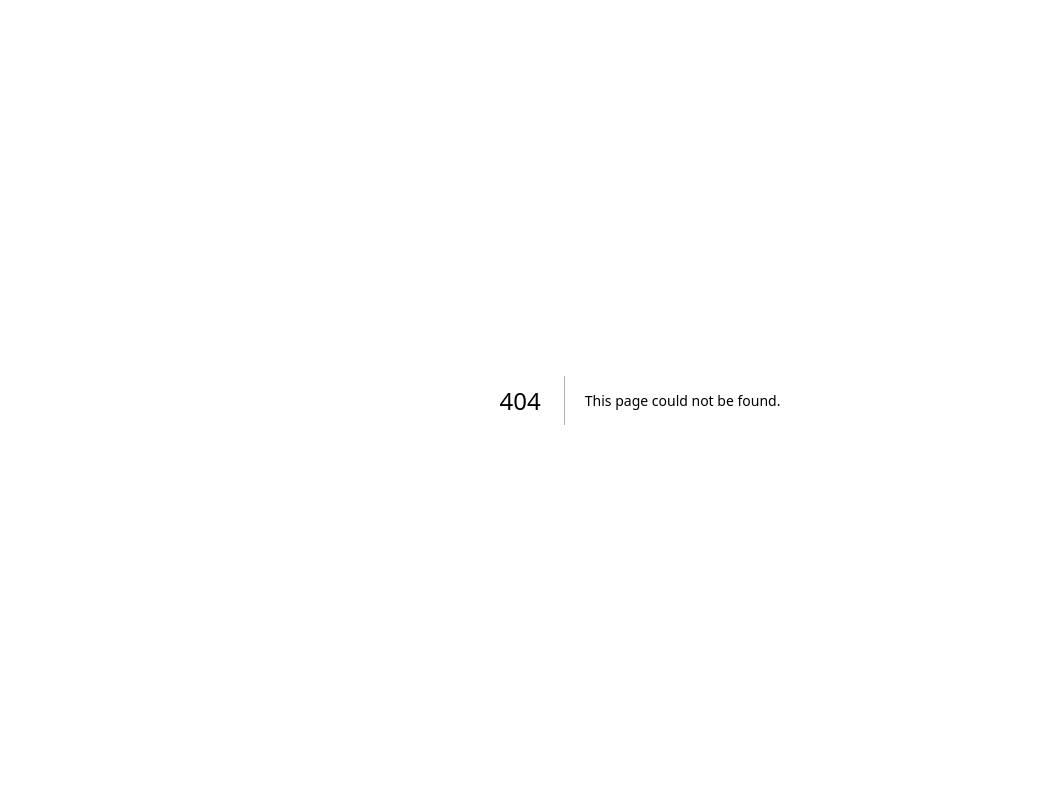
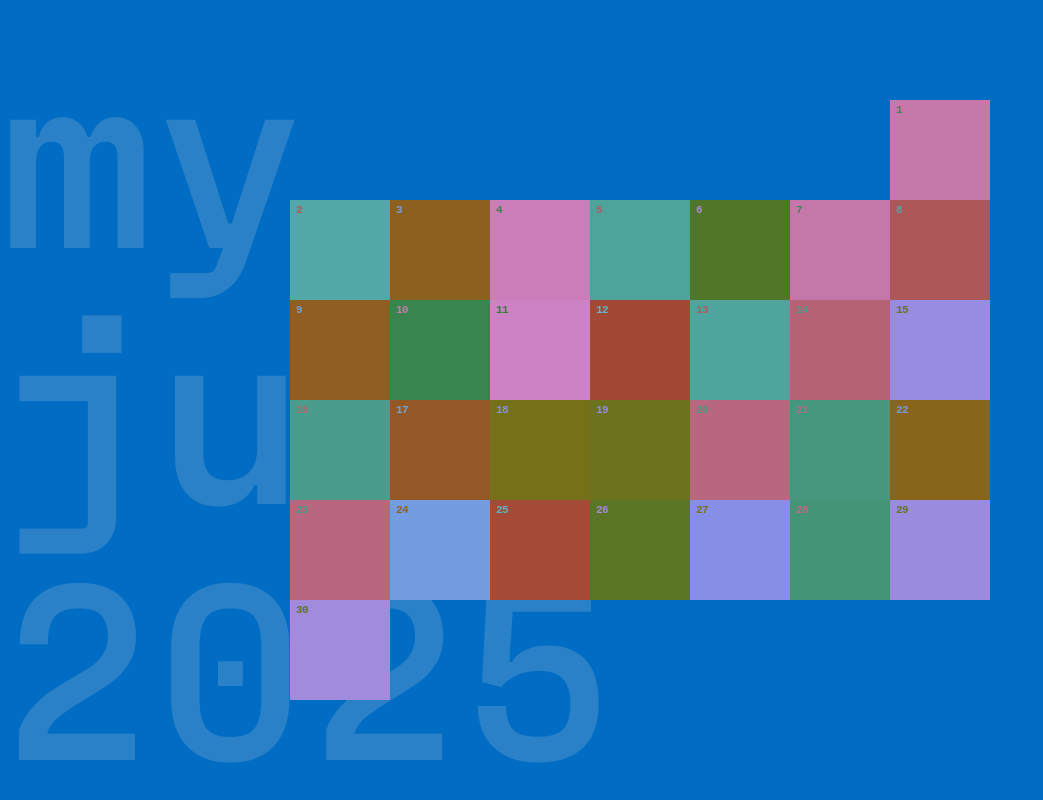
Before and after one commit to andrewlevada/a-plant, a Next.js app: page /cal in a window 1280 px wide. Before the commit this address had no page. Shown: the whole page, without its empty margins (0-1043 px from the left). Built offline with nearby package versions, Linux system fonts and the light colour scheme.

Commit message:
making a calendar

```diff
--- /dev/null
+++ b/app/cal/page.tsx
@@ -0,0 +1,64 @@
+"use client"
+
+import { useState, useEffect } from 'react'
+
+const startFrom = 6
+const daysInThisMonth = 30
+
+export default function June2025() {
+  const [dayHues, setDayHues] = useState<number[]>([])
+  const [mounted, setMounted] = useState(false)
+
+  useEffect(() => {
+    // Generate random hues only on client side
+    const hues = Array.from({ length: daysInThisMonth }, () => Math.floor(Math.random() * 360))
+    setDayHues(hues)
+    setMounted(true)
+  }, [])
+
+  return (
+    <div className="min-h-screen flex items-center justify-center relative">
+      {/* Huge background text */}
+      <div className="absolute inset-0 flex items-center pointer-events-none z-0">
+        <h1 className="text-gray-300 opacity-20 text-[20vw] leading-none font-bold whitespace-nowrap overflow-hidden"
+            style={{ fontFamily: 'var(--font-primary)' }}>
+          my<br/>june<br/>2025
+        </h1>
+      </div>
+
+      <style jsx>{`
+        @keyframes hue-flicker {
+          0%, 100% { filter: hue-rotate(0deg); }
+          50% { filter: hue-rotate(400deg); }
+        }
+
+        .day-cell {
+          animation: hue-flicker 2.5s ease-in-out infinite;
+        }
+      `}</style>
+      <div className="w-[700px] h-[600px] grid grid-cols-7 grid-rows-6 relative z-10">
+        {Array.from({ length: 42 }, (_, i) => {
+          const isEmpty = i < startFrom || i >= startFrom + daysInThisMonth
+          const dayNumber = i - startFrom + 1
+          const hue = mounted ? dayHues[i - startFrom] : 0
+
+          return isEmpty ? (
+            <div key={i} className="bg-transparent">
+              <p className="text-transparent text-xs"></p>
+            </div>
+          ) : (
+            <div
+              key={i}
+              className={mounted ? "day-cell" : ""}
+              style={mounted ? {
+                backgroundColor: `hsl(${hue}, 35%, 50%)`
+              } : undefined}
+            >
+              <p className="mt-1 ml-1.5 text-white mix-blend-difference">{dayNumber}</p>
+            </div>
+          )
+        })}
+      </div>
+    </div>
+  );
+}
--- a/app/page.tsx
+++ b/app/page.tsx
@@ -67,7 +67,7 @@ export default function Home() {
                 }}
                 transition={{ duration: 0.2 }}
               >
-                <Link href={link.href} target="_blank">
+                <Link href={link.internal ? link.href : link.href} target={link.internal ? undefined : "_blank"}>
                   <p className="text-center min-w-max">{link.content}</p>
                 </Link>
               </motion.div>
@@ -85,6 +85,7 @@ interface FloatingLink {
   gridColumn: string;
   gridRow: string;
   rotate: number;
+  internal?: boolean;
 }
 
 const floatingLinks: FloatingLink[] = [
@@ -108,5 +109,13 @@ const floatingLinks: FloatingLink[] = [
     gridColumn: "18 / span 2",
     gridRow: "3 / span 2",
     rotate: -8
+  },
+  {
+    href: "/cal",
+    content: (<>→ <br /> my june 2025 <br /> cal</>),
+    gridColumn: "10 / span 2",
+    gridRow: "5 / span 2",
+    rotate: -2,
+    internal: true
   }
 ]
```
Also changed, not shown: 1 other file (tests, documents, lock files or other folders).
